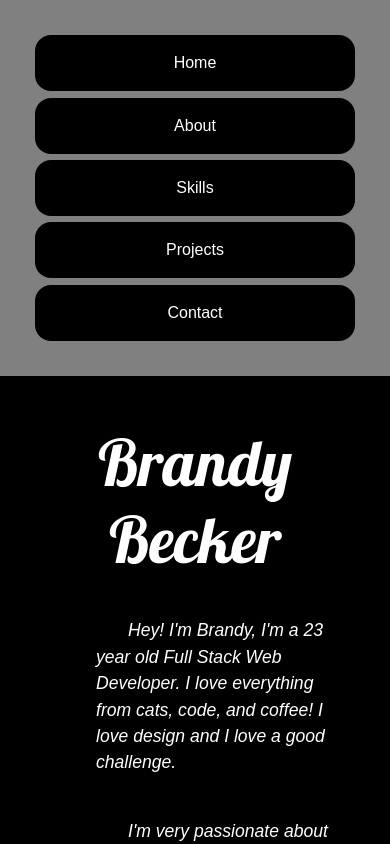
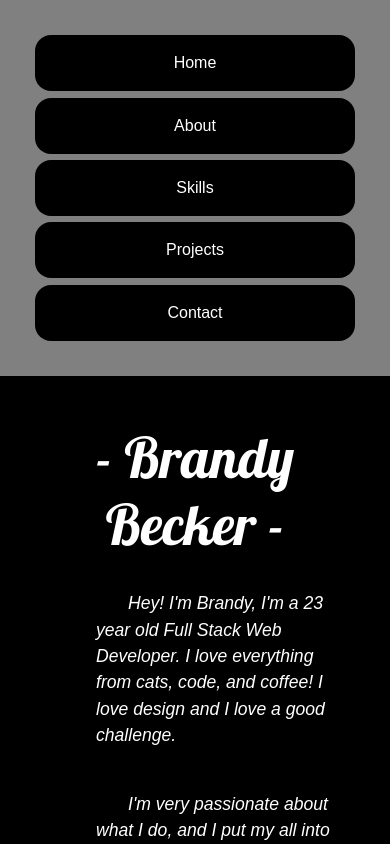
Before and after one commit to katfsw/Portfolio, a React (Create React App) app: page / in a window 390 px wide. Shown: the top 844 px of the page. Built offline with nearby package versions, Linux system fonts and the light colour scheme.

Commit message:
Updated stylings

```diff
--- a/src/components/projects/styles.css
+++ b/src/components/projects/styles.css
@@ -40,7 +40,15 @@
 }
 @media (max-width: 400px) {
   .projects-title {
-    font-size: 2.2rem;
+    font-size: 1.9rem;
+  }
+  .projects{
+    width: 100%;
+  }
+}
+@media (max-width: 350px ){
+  .skills-title{
+    font-size: 1.9rem;
   }
 }
 @media (max-width: 300px) {
--- a/src/components/skills/styles.css
+++ b/src/components/skills/styles.css
@@ -56,6 +56,11 @@ i {
     font-size: 2.2rem;
   }
 }
+@media (max-width: 350px ){
+  .skills-title{
+    font-size: 1.9rem;
+  }
+}
 @media (max-width: 300px) {
   .skills {
     flex-direction: column;
--- a/src/components/top/Top.js
+++ b/src/components/top/Top.js
@@ -6,7 +6,7 @@ const Top = () => {
   return (
     <div className="header">
       <div className="top-flex">
-        <h1 className="title">Brandy Becker</h1>
+        <h1 className="title"> - Brandy Becker - </h1>
         <p className="bio">
           <p>
             Hey! I'm Brandy, I'm a 23 year old Full Stack Web Developer. I love
--- a/src/components/top/styles.css
+++ b/src/components/top/styles.css
@@ -42,6 +42,7 @@
   font-family: "Lobster", cursive;
   font-size: 4rem;
   text-align: center;
+  margin-left: -3rem;
 }
 
 /* Carousel Quote */
@@ -69,6 +70,38 @@
   font-size: 0.8rem;
 }
 
+
+
+
+@media (max-width: 1200px) {
+  .header {
+    flex-direction: column;
+  }
+  .carousel {
+    width: 100%;
+  }
+}
+@media (max-width: 800px) {
+  .header {
+    flex-direction: column;
+  }
+  .carousel {
+    width: 100%;
+  }
+}
+@media (max-width: 600px) {
+  .header {
+    flex-direction: column;
+  }
+  .carousel {
+    width: 100%;
+  }
+  .title{
+    font-size: 3.5rem;
+    margin: 0;
+  }
+}
+
 @media (max-width: 300px) {
   .header {
     flex-direction: column;
@@ -84,27 +117,3 @@
     display: none;
   }
 }
-@media (max-width: 600px) {
-  .header {
-    flex-direction: column;
-  }
-  .carousel {
-    width: 100%;
-  }
-}
-@media (max-width: 800px) {
-  .header {
-    flex-direction: column;
-  }
-  .carousel {
-    width: 100%;
-  }
-}
-@media (max-width: 1200px) {
-  .header {
-    flex-direction: column;
-  }
-  .carousel {
-    width: 100%;
-  }
-}
```
